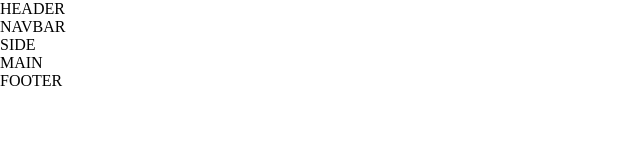
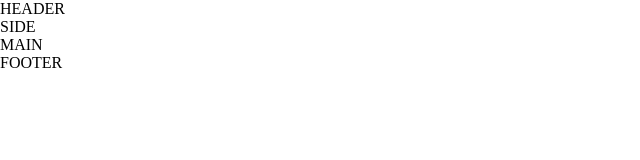
Before and after one commit to Rodrialemu/web03, a plain HTML site: page index.html in a window 1280 px wide. Shown: the whole page, without its empty margins (0-640 px from the left). Drawn offline with Linux system fonts and the light colour scheme.

Commit message:
actualizar

```diff
--- a/index.html
+++ b/index.html
@@ -9,7 +9,6 @@
 </head>
 <body>
    <header class="header">HEADER</header>
-   <nav class="navbar">NAVBAR</nav>
    <aside class="side">SIDE</aside>
    <article class="main">MAIN</article>
    <footer class="footer">FOOTER</footer>
```
